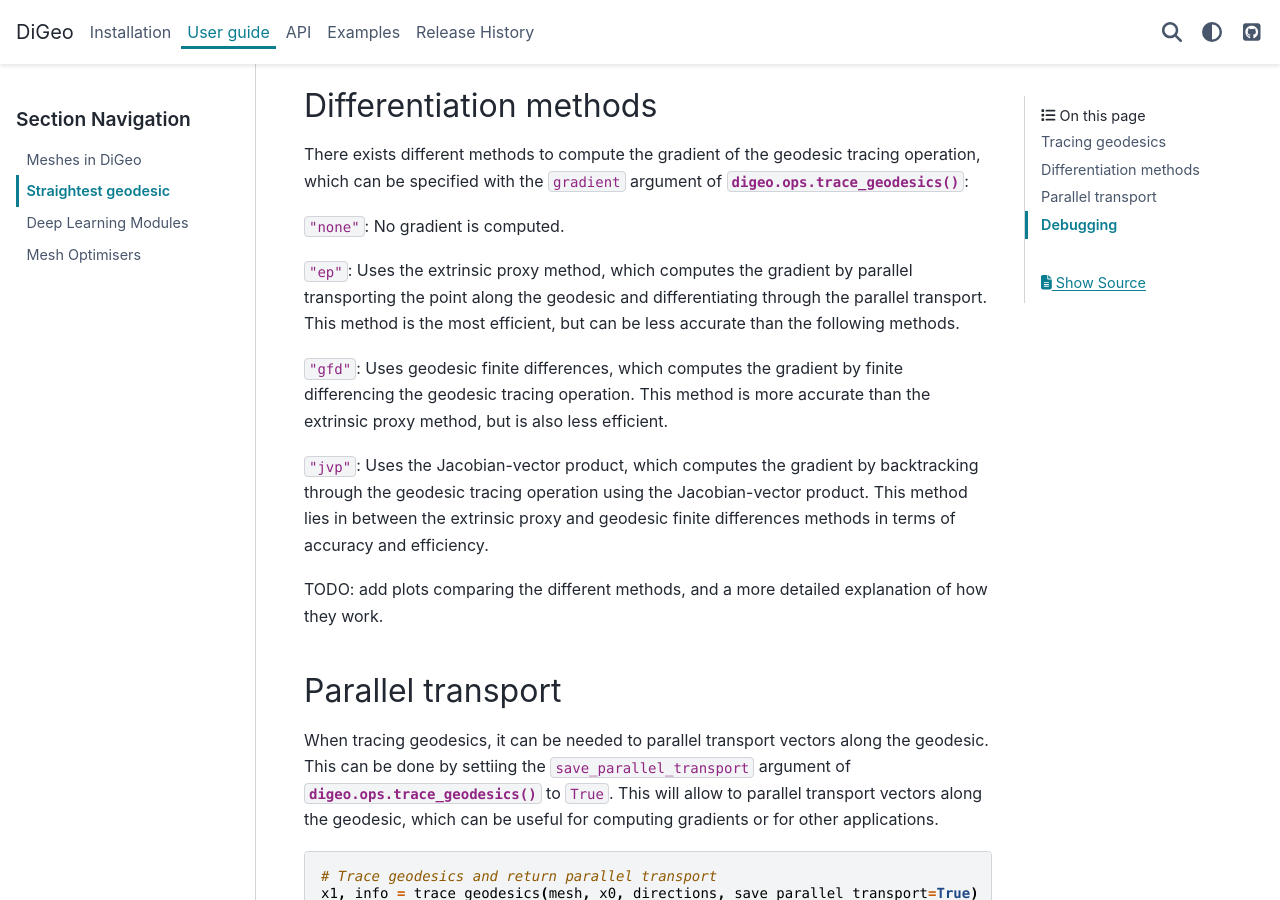
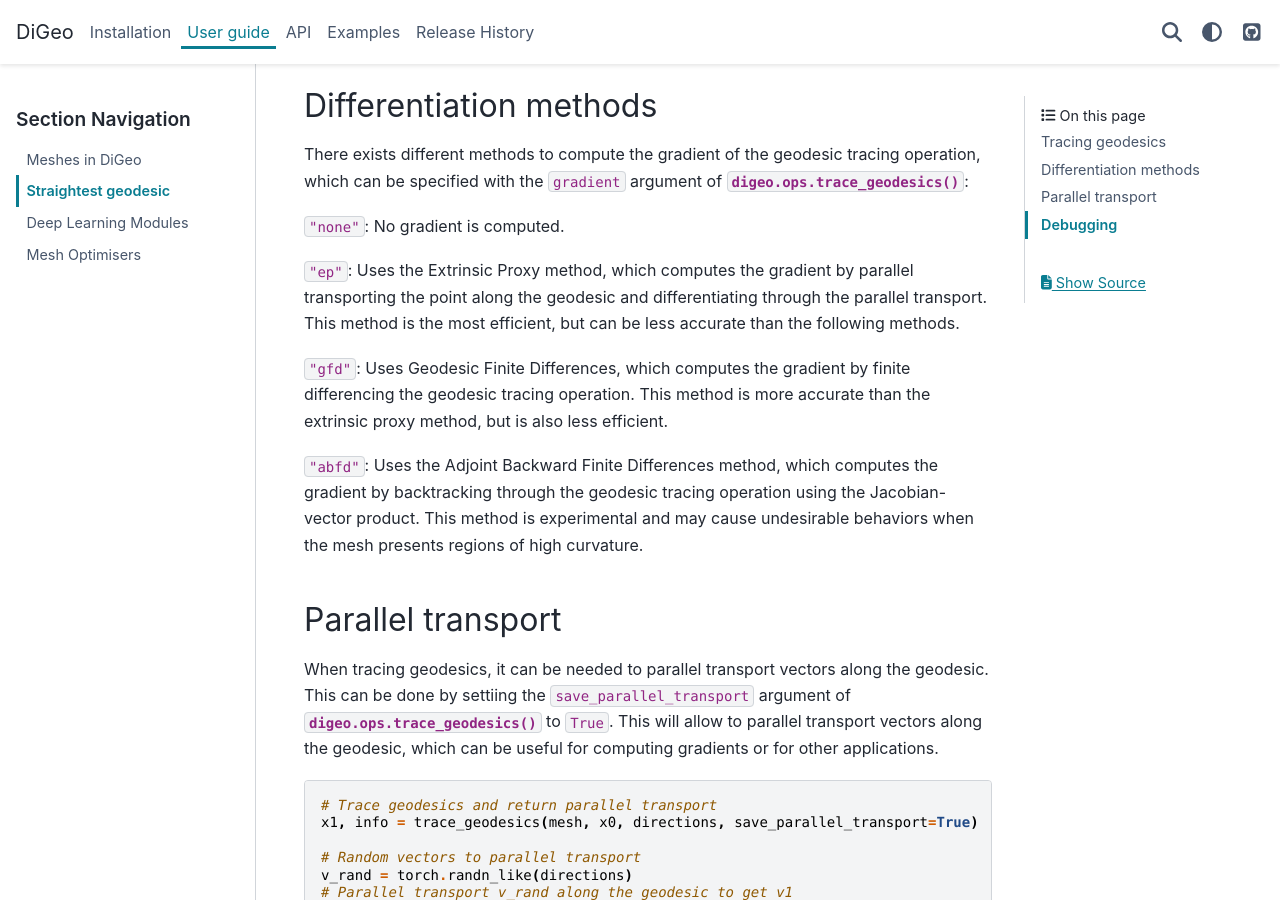
Before and after one commit to circle-group/DiGeo, a Sphinx documentation site: the page built from doc/source/user_guide/straightest_geodesic.rst, in a window 1280 px wide and 900 px high, scrolled down 623 px. Built offline with Sphinx 7.4.7 and the PyData theme 0.15.4, drawn with Linux system fonts in a browser that asks for light colours.

Commit message:
CLN abfd method

```diff
--- a/doc/source/user_guide/straightest_geodesic.rst
+++ b/doc/source/user_guide/straightest_geodesic.rst
@@ -29,7 +29,7 @@ The method takes as input a mesh, a batch of points, and directions to trace the
 .. _differentiation_methods:
 
 Differentiation methods
-------------------------
+-----------------------
 
 There exists different methods to compute the gradient of the geodesic tracing operation, which can be specified with the ``gradient`` argument of :func:`digeo.ops.trace_geodesics`:
 
@@ -37,19 +37,18 @@ There exists different methods to compute the gradient of the geodesic tracing o
 No gradient is computed.
 
 ``"ep"``:
-Uses the extrinsic proxy method, which computes the gradient by parallel transporting the point along the geodesic and differentiating through the parallel transport.
+Uses the Extrinsic Proxy method, which computes the gradient by parallel transporting the point along the geodesic and differentiating through the parallel transport.
 This method is the most efficient, but can be less accurate than the following methods.
 
 ``"gfd"``:
-Uses geodesic finite differences, which computes the gradient by finite differencing the geodesic tracing operation.
+Uses Geodesic Finite Differences, which computes the gradient by finite differencing the geodesic tracing operation.
 This method is more accurate than the extrinsic proxy method, but is also less efficient.
 
-``"jvp"``:
-Uses the Jacobian-vector product, which computes the gradient by backtracking through the geodesic tracing operation using the Jacobian-vector product.
-This method lies in between the extrinsic proxy and geodesic finite differences methods in terms of accuracy and efficiency.
+``"abfd"``:
+Uses the Adjoint Backward Finite Differences method, which computes the gradient by backtracking through the geodesic tracing operation using the Jacobian-vector product. This method is experimental and may cause undesirable behaviors when the mesh presents regions of high curvature.
 
 
-TODO: add plots comparing the different methods, and a more detailed explanation of how they work.
+.. TODO: add plots comparing the different methods, and a more detailed explanation of how they work.
 
 
 Parallel transport
--- a/doc/source/whats_new/1.0.rst
+++ b/doc/source/whats_new/1.0.rst
@@ -30,7 +30,7 @@ First version of DiGeo, with core functionalities for geodesic computations, mes
 :mod:`digeo.ops`
 ----------------
 
-- |Feature| :func:`ops.trace_geodesics` to trace straightest geodesics (exponential map) on meshes, with multiple gradient computation strategies: ``"none"``, ``"ep"`` (extrinsic proxy), ``"jvp"`` (Jacobian-vector product) and ``"gfd"`` (geodesic finite differences). See :ref:`differentiation_methods` for details.
+- |Feature| :func:`ops.trace_geodesics` to trace straightest geodesics (exponential map) on meshes, with multiple gradient computation strategies: ``"none"``, ``"ep"`` (Extrinsic Proxy), ``"gfd"`` (Geodesic Finite Differences) and ``"abfd"`` (Adjoint Backward Finite Differences). See :ref:`differentiation_methods` for details.
 
 - |Feature| :func:`ops.uniform_sampling` to uniformly sample points on the surface of a mesh.
 
```
Also changed, not shown: 2 other files.
